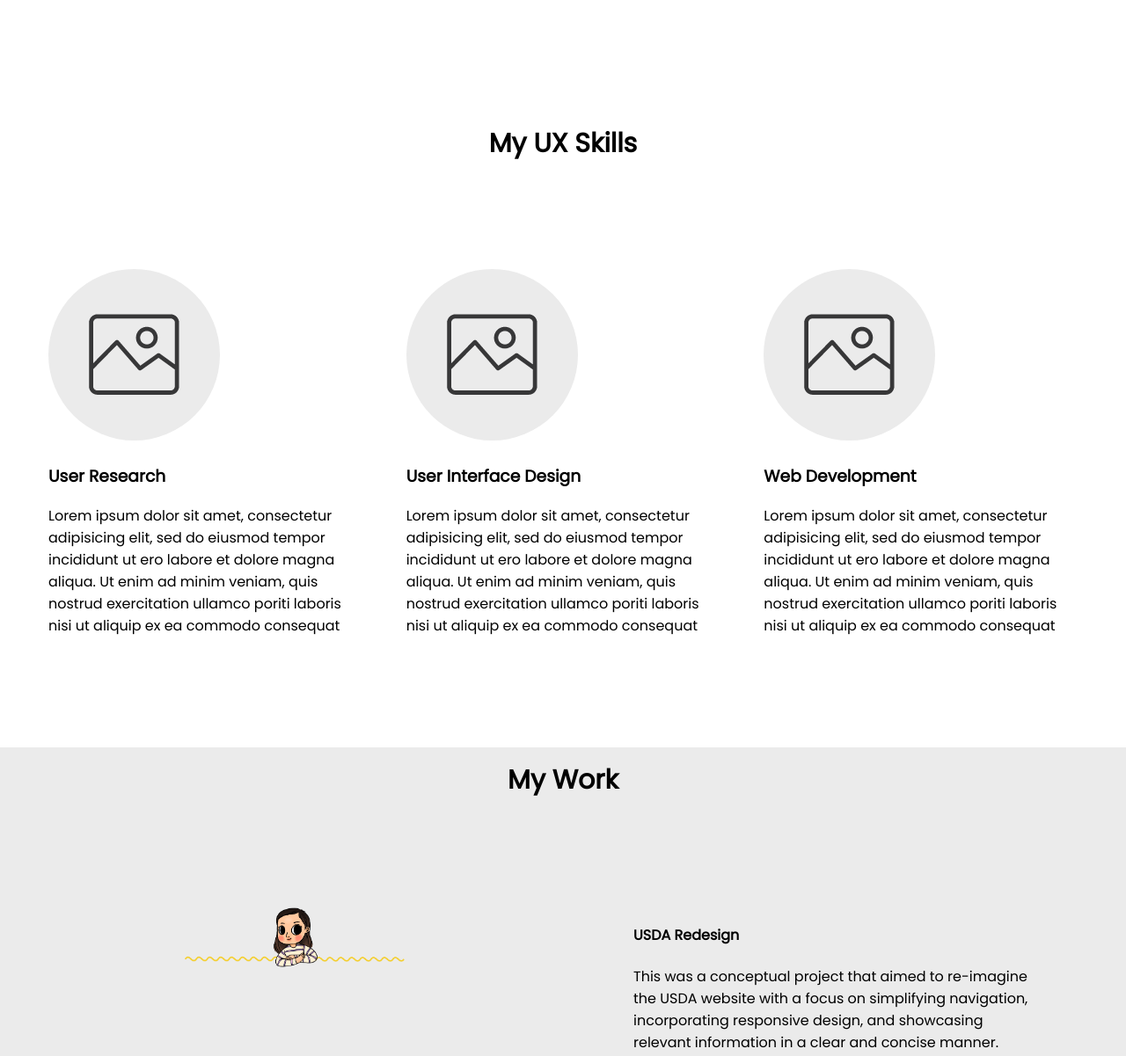
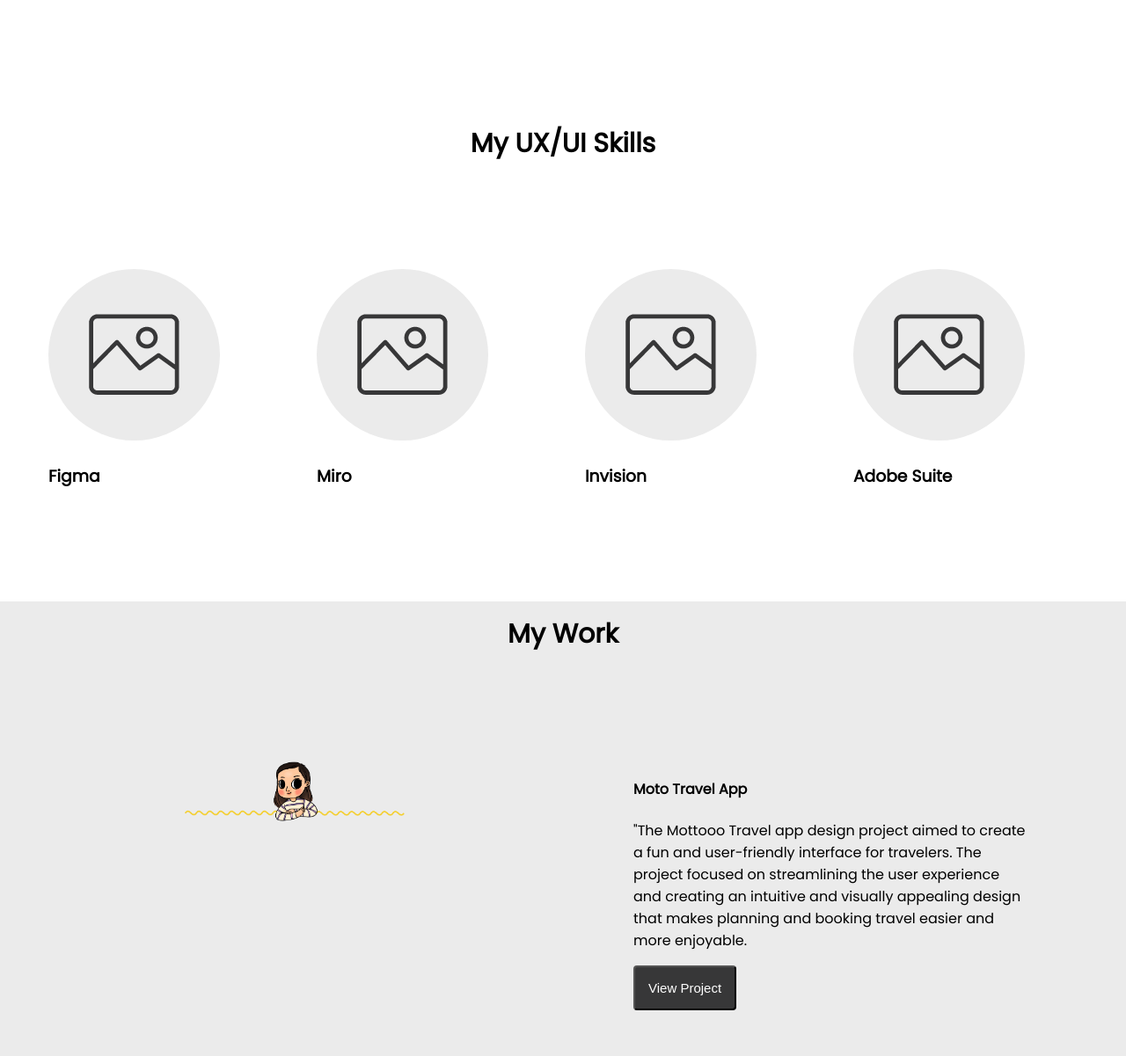
Before and after one commit to melissahermes99/UX_UI_HW_19, a plain HTML site: page index.html in a window 1280 px wide. Shown: the part 1000-2201 px from the top of the page at 88% size. Drawn offline with nearby package versions, Linux system fonts and the light colour scheme.

Commit message:
Update index.html

```diff
--- a/index.html
+++ b/index.html
@@ -24,22 +24,27 @@
         <button>Download Resume</button>
       </div>
     </section>
-    <h1 class="heading">My UX Skills</h1>
+    <h1 class="heading">My UX/UI Skills</h1>
     <section class="flexContainer">
       <div>
         <img src="images/placeholderSkill.png">
-        <h3>User Research</h3>
-        <p>Lorem ipsum dolor sit amet, consectetur adipisicing elit, sed do eiusmod tempor incididunt ut ero labore et dolore magna aliqua. Ut enim ad minim veniam, quis nostrud exercitation ullamco poriti laboris nisi ut aliquip ex ea commodo consequat</p>
+        <h3>Figma</h3>
+        <p></p>
       </div>
       <div>
         <img src="images/placeholderSkill.png">
-        <h3>User Interface Design</h3>
-        <p>Lorem ipsum dolor sit amet, consectetur adipisicing elit, sed do eiusmod tempor incididunt ut ero labore et dolore magna aliqua. Ut enim ad minim veniam, quis nostrud exercitation ullamco poriti laboris nisi ut aliquip ex ea commodo consequat</p>
+        <h3>Miro</h3>
+        <p></p>
       </div>
       <div>
         <img src="images/placeholderSkill.png">
-        <h3>Web Development</h3>
-        <p>Lorem ipsum dolor sit amet, consectetur adipisicing elit, sed do eiusmod tempor incididunt ut ero labore et dolore magna aliqua. Ut enim ad minim veniam, quis nostrud exercitation ullamco poriti laboris nisi ut aliquip ex ea commodo consequat</p>
+        <h3>Invision</h3>
+        <p></p>
+      </div>
+      <div>
+        <img src="images/placeholderSkill.png">
+        <h3>Adobe Suite</h3>
+        <p></p>
       </div>
     </section>
 
@@ -50,24 +55,24 @@
           <img src="images/placeholder_picture.png">
         </div>
         <div class="content1">
-          <h4>USDA Redesign</h4>
-          <p>This was a conceptual project that aimed to re-imagine the USDA website with a focus on simplifying navigation, incorporating responsive design, and showcasing relevant information in a clear and concise manner.</p>
+          <h4>Moto Travel App</h4>
+          <p>"The Mottooo Travel app design project aimed to create a fun and user-friendly interface for travelers. The project focused on streamlining the user experience and creating an intuitive and visually appealing design that makes planning and booking travel easier and more enjoyable.</p>
           <button>View Project</button>
         </div>
         <div class="img2">
           <img src="images/placeholder_picture.png">
         </div>
         <div class="content2">
-          <h4>Moto Travel App</h4>
-          <p"The Moto Travel app design project aimed to create a fun and user-friendly interface for travelers. The project focused on streamlining the user experience and creating an intuitive and visually appealing design that makes planning and booking travel easier and more enjoyable. </p>
+          <h4>Government Website Redesign</h4>
+          <p>This was a conceptual project that aimed to re-imagine the USDA website with a focus on simplifying navigation, incorporating responsive design, and showcasing relevant information in a clear and concise manner.</p>
           <button>View Project</button>
         </div>
         <div class="img3">
           <img src="images/placeholder_picture.png">
         </div>
         <div class="content3">
-          <h4>User Research</h4>
-          <p>Lorem ipsum dolor sit amet, consectetur adipisicing elit, sed do eiusmod tempor incididunt ut ero labore et dolore magna aliqua. Ut enim ad minim veniam, quis nostrud exercitation ullamco poriti laboris nisi ut aliquip ex ea commodo consequat.</p>
+          <h4>TED Redesign</h4>
+          <p>"The TED Website Redesign project aimed to create a modern and engaging platform for sharing ideas worth spreading. The focus of the project was to improve user experience by streamlining navigation, incorporating responsive design, and making the website more visually appealing and accessible.</p>
           <button>View Project</button>
         </div>
       </div>
```
